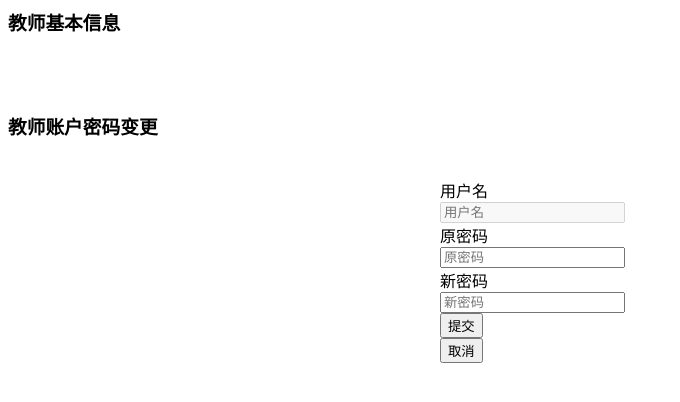
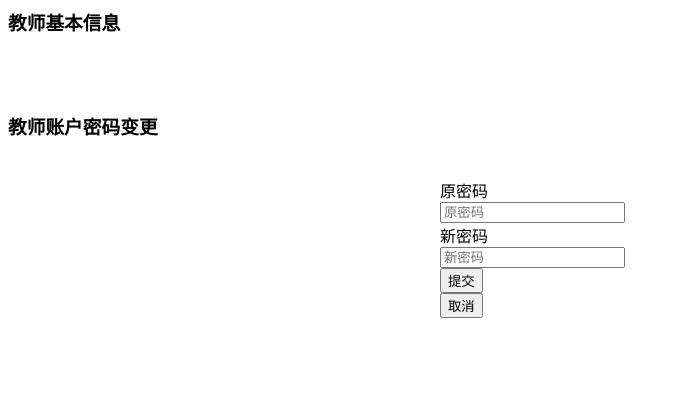
Before and after one commit to xiaobao66/database_homework, a website: page ismartjs/html/teacher-info.html in a window 1280 px wide. Shown: the whole page, without its empty margins (0-680 px from the left). Drawn offline with Linux system fonts and the light colour scheme.

Commit message:
完善教师密码修改功能

```diff
--- a/ismartjs/html/teacher-info.html
+++ b/ismartjs/html/teacher-info.html
@@ -32,9 +32,9 @@
     <form s="form,nda,datac,valid" s-form="{action: getFormData, done: formSubmitDone}" method="post"
           class="form-horizontal" id="accountForm" s-data="{username: username}" style="width: 100%">
         <div class="form-group">
-            <label class="col-sm-3 control-label">用户名</label>
+            <!--<label class="col-sm-3 control-label">用户名</label>-->
             <div class="col-sm-8">
-                <input type="text" name="username" class="form-control" placeholder="用户名" disabled id="usernameInput">
+                <input type="hidden" name="username" class="form-control" placeholder="用户名" disabled id="usernameInput">
             </div>
         </div>
         <div class="form-group has-feedback" s-valid-role="item">
```
Also changed, not shown: ismartjs/html/login-panel.html (+1 -1 lines).
